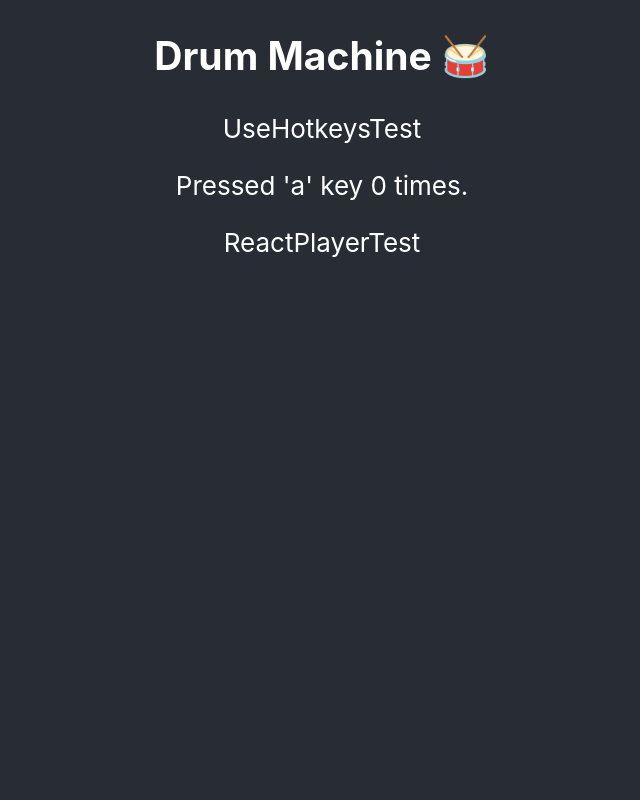
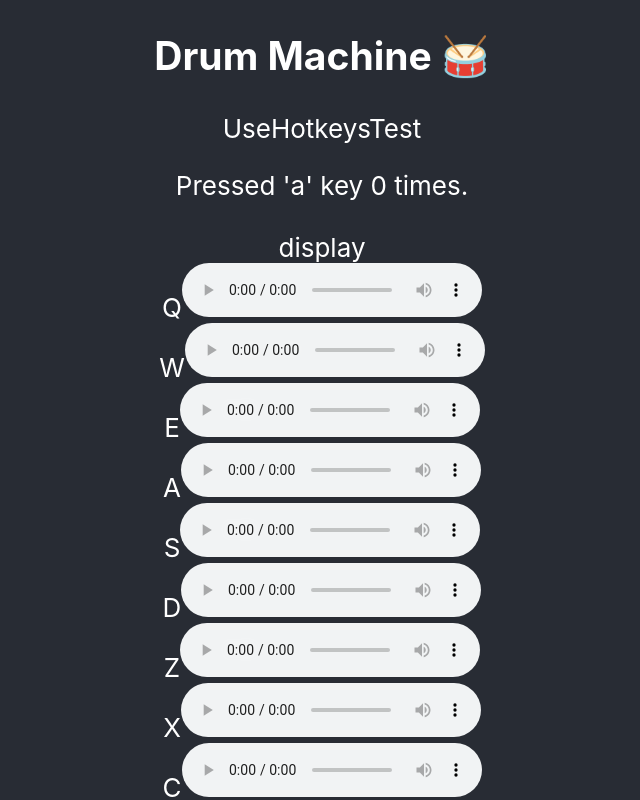
Before and after one commit to tsukashu/Drum-Machine, a React (Vite) app: page / in a window 1280 px wide. Shown: the top 800 px of the page, without its empty margins (318-958 px from the left). Built offline with nearby package versions, Linux system fonts and the light colour scheme.

Commit message:
set minimal player

```diff
--- a/src/App.jsx
+++ b/src/App.jsx
@@ -24,14 +24,10 @@ const UseHotkeysTest = () => {
 };
 
 const ReactPlayerTest = () => {
-  const testUrl = 'https://youtu.be/E9cQJ6QxZOw';
+  // const testUrl = 'https://youtu.be/E9cQJ6QxZOw';
   const testAudio = '/src/assets/drums/Bld_H1.mp3';
-
   return (
-    <div>
-      <ReactPlayer url={testUrl} controls />
-      <ReactPlayer url={testAudio} controls />
-    </div>
+    <ReactPlayer url={testAudio} controls width={'100%'} height={'auto'} />
   );
 };
 
@@ -46,10 +42,7 @@ function App() {
           <p>UseHotkeysTest</p>
           <UseHotkeysTest />
         </div>
-        <div>
-          <p>ReactPlayerTest</p>
-          <ReactPlayerTest />
-        </div>
+        <ReactPlayerTest />
 
         <div id='display'>display</div>
         <div className='drum-pad' id='audio1'>
```
